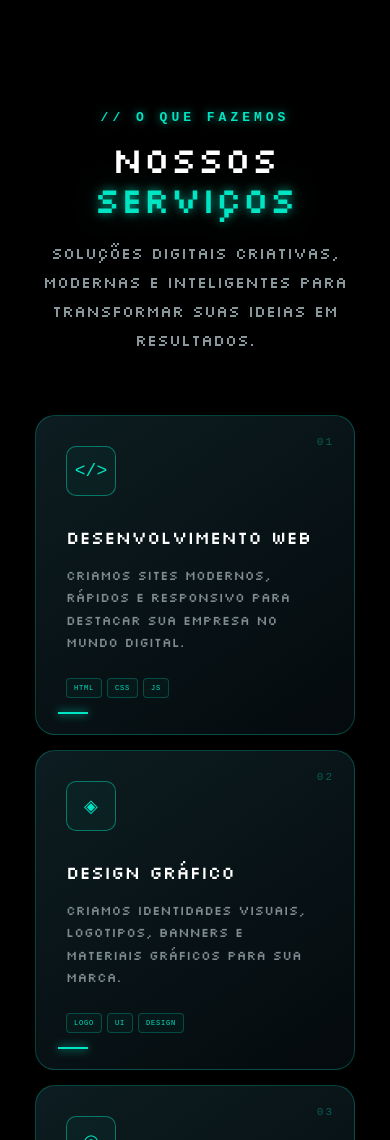
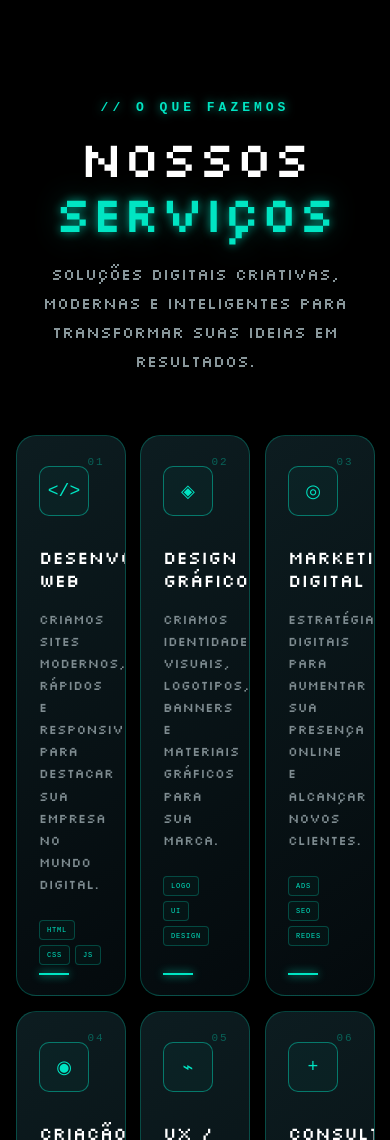
Before and after one commit to luizasrojulu-collab/Novo-Pixel, a plain HTML site: page index.html in a window 390 px wide. Shown: the part 860-2000 px from the top of the page. Drawn offline with nearby package versions, Linux system fonts and the light colour scheme; animation ran at ten frames a second; files whose address does not match are found by name; a web font is replaced by a local one.

Commit message:
tirei os responsivos de celular que o kayki colocou, desnecessario

```diff
--- a/assets/css/style.css
+++ b/assets/css/style.css
@@ -1557,23 +1557,7 @@ button:hover {
     box-shadow: 0 5px 15px rgba(64, 224, 208, 0.3);
 }
 
-/* ===== CELULAR ===== */
-
-@media (max-width: 600px) {
-
-    body {
-        padding: 40px 15px;
-    }
-
-    h1 {
-        font-size: 30px;
-    }
-
-    form {
-        padding: 25px 20px;
-    }
-
-}
+
 
 /* =========================================
    CURSOR NOVOPIXEL
@@ -1777,28 +1761,6 @@ body.np-click #np-cursor-ring {
 }
 
 
-/* =========================================
-   CELULAR
-========================================= */
-
-@media (max-width: 768px) {
-
-    html,
-    body,
-    a,
-    button,
-    input,
-    textarea,
-    select {
-        cursor: auto !important;
-    }
-
-    #np-cursor,
-    #np-cursor-ring,
-    .np-particle {
-        display: none;
-    }
-}
 
 
 
@@ -2301,30 +2263,3 @@ body.np-click #np-cursor-ring {
     }
 
 }
-
-
-/* =========================================================
-   CELULAR
-========================================================= */
-
-@media (max-width: 700px) {
-
-    .np-servicos {
-        padding: 70px 20px;
-    }
-
-    .np-servicos-header h2 {
-        font-size: 36px;
-    }
-
-    .np-servicos-grid {
-        grid-template-columns: 1fr;
-    }
-
-    .np-servico-card {
-        min-height: 320px;
-
-        padding: 30px;
-    }
-
-}
```
